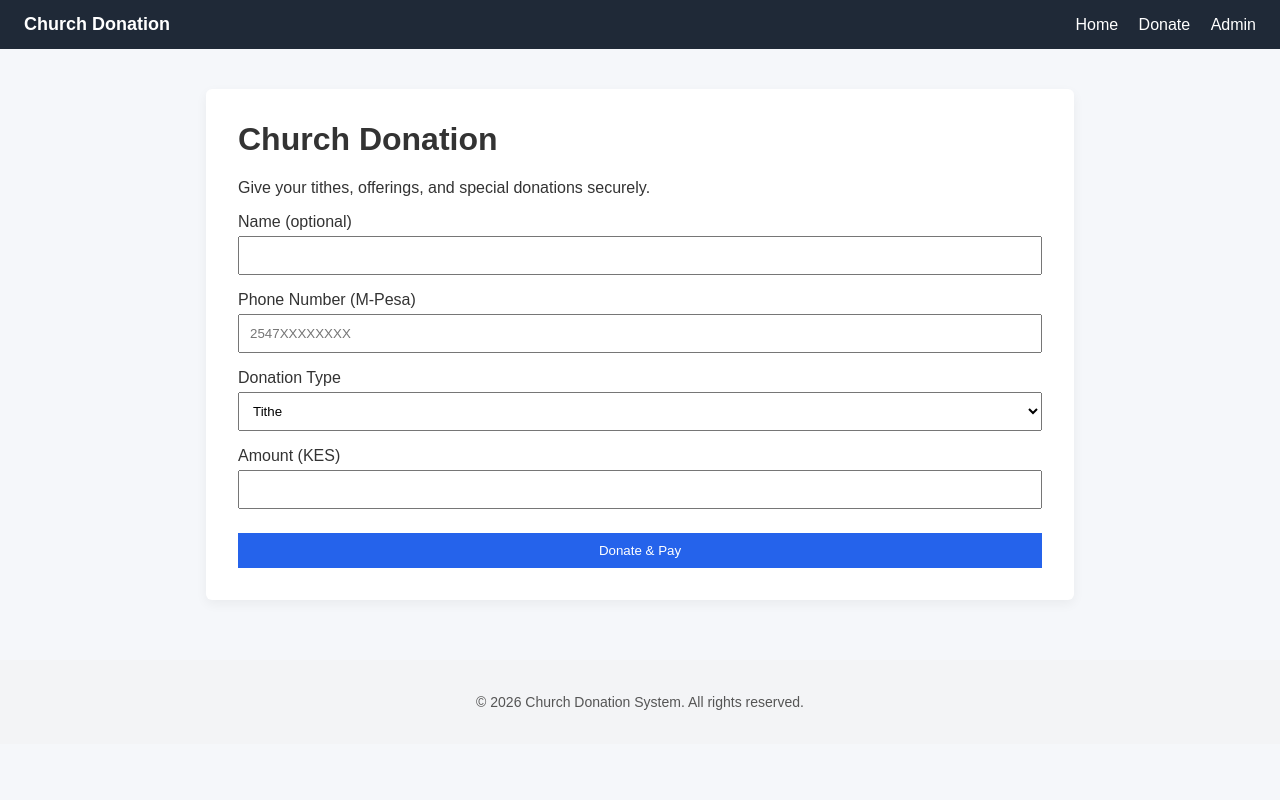
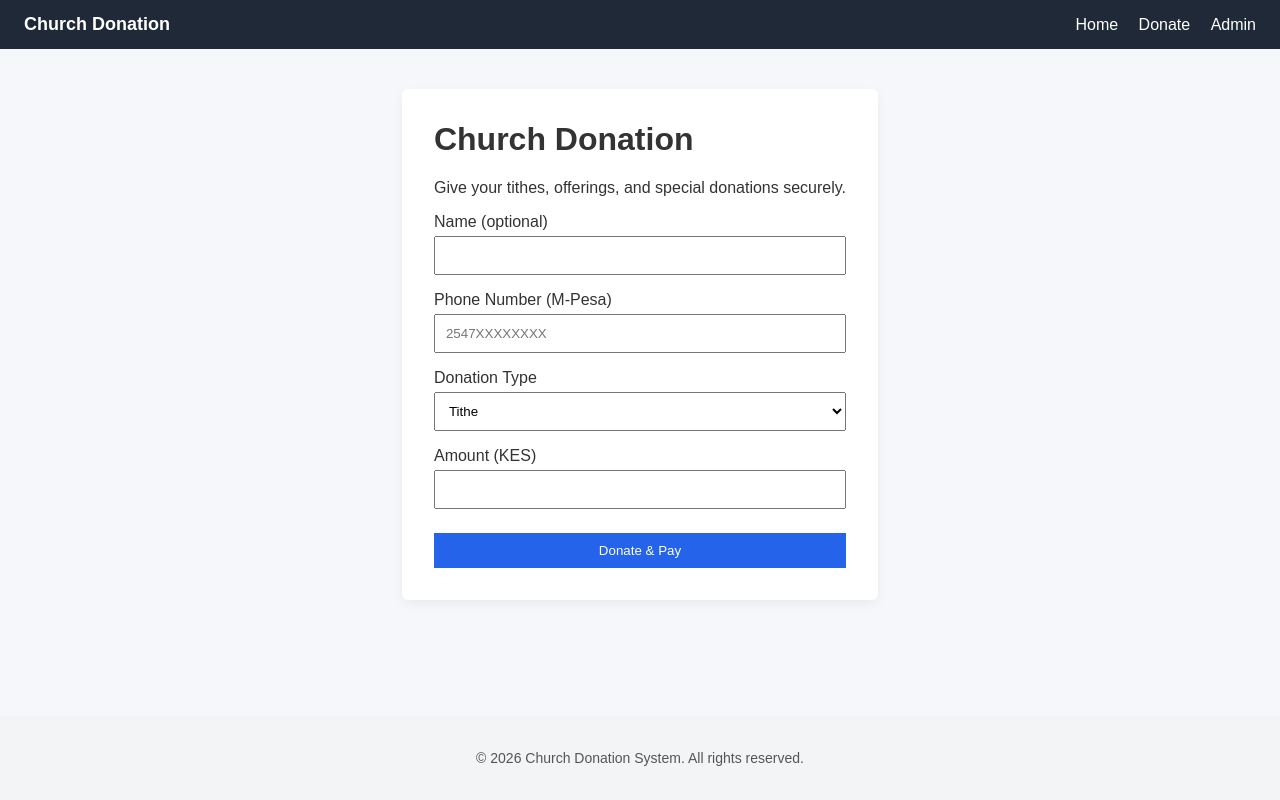
Before and after one commit to vincent-matini/church-donation-flask, a Flask app: page / in a window 1280 px wide. Run offline with Flask 3, Linux system fonts and the light colour scheme.

Commit message:
update all changes

```diff
--- a/church-receipts/templates/base.html
+++ b/church-receipts/templates/base.html
@@ -5,6 +5,22 @@
     <title>{{ title or "Church Donation System" }}</title>
     <meta name="viewport" content="width=device-width, initial-scale=1">
     <link rel="stylesheet" href="{{ url_for('static', filename='style.css') }}">
+
+    <style>
+        html, body {
+            height: 100%;
+            margin: 0;
+        }
+
+        body {
+            display: flex;
+            flex-direction: column;
+        }
+
+        main {
+            flex: 1;
+        }
+    </style>
 </head>
 
 <body>
```
Also changed, not shown: church-receipts/templates/admin_base.html (+13 -4 lines).
